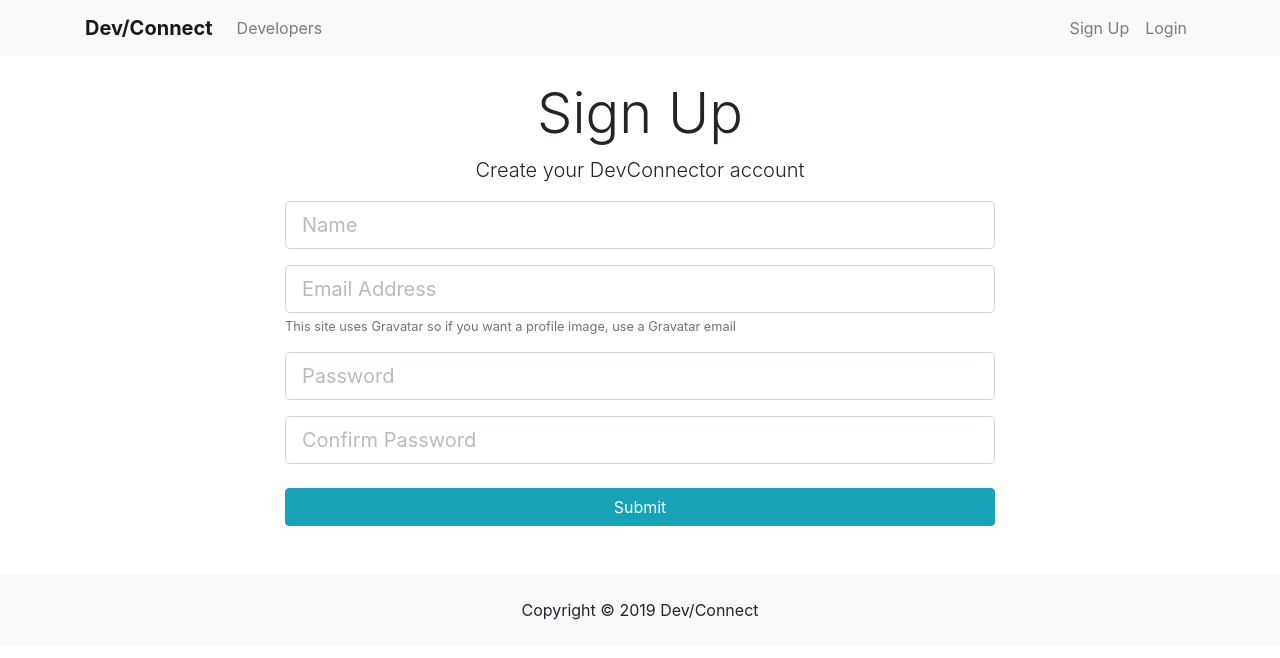
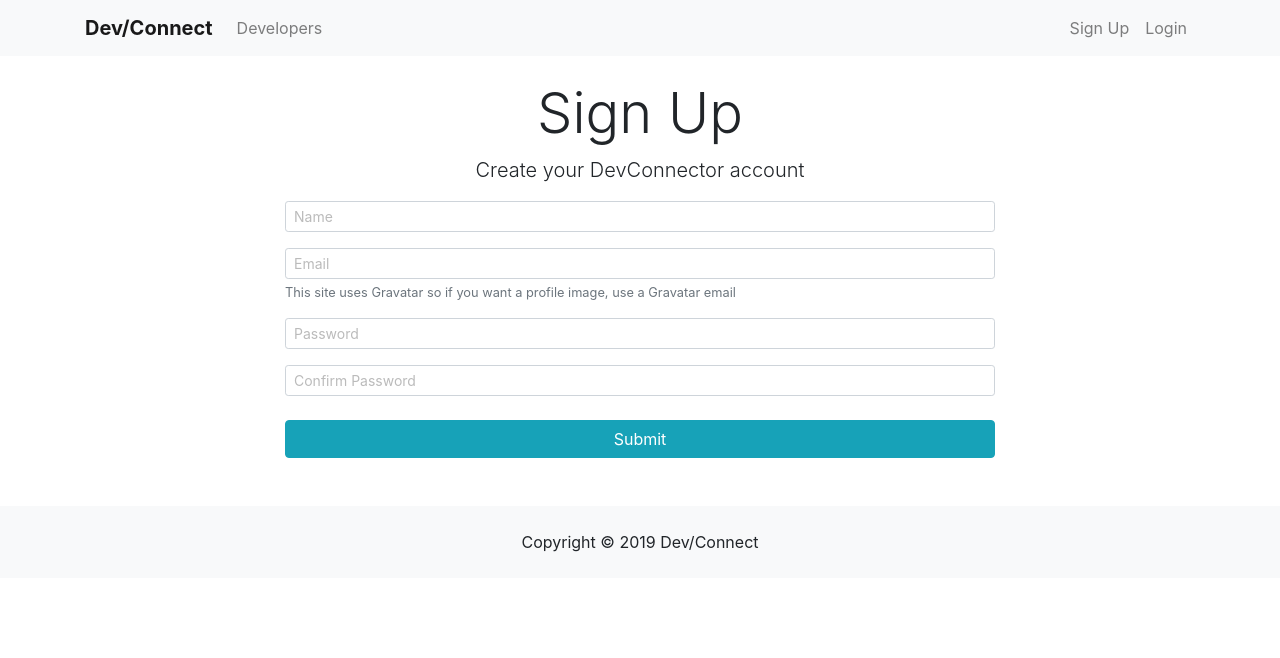
Before and after one commit to idesovmarch/devConnector--MERN, a React (Create React App) app in the folder client/: page /register in a window 1280 px wide. Shown: the top 658 px of the page. Built offline with nearby package versions, Linux system fonts and the light colour scheme.

Commit message:
Finish login validation, turn forms into self contained start profile

```diff
--- a/client/src/components/auth/Login.js
+++ b/client/src/components/auth/Login.js
@@ -4,6 +4,7 @@
 import { connect } from 'react-redux';
 import { loginUser } from '../../actions/authActions';
 import classnames from 'classnames';
+import TextFieldGroup from '../common/TextFieldGroup';
 
 class Login extends Component {
   constructor() {
@@ -57,37 +58,33 @@
                 Sign in to your Dev/Connect account
               </p>
               <form onSubmit={this.onSubmit}>
-                <div className='form-group'>
-                  <input
-                    type='email'
-                    className={classnames('form-control form-control-lg', {
-                      'is-invalid': errors.email
-                    })}
-                    placeholder='Email Address'
-                    name='email'
-                    value={this.state.email}
-                    onChange={this.onChange}
-                  />
-                  {errors.email && (
-                    <div className='invalid-feedback'>{errors.email}</div>
-                  )}
-                </div>
-                <div className='form-group'>
-                  <input
+                <TextFieldGroup
+                  placeholder='Email Address'
+                  name='email'
+                  type='email'
+                  value={this.state.email}
+                  onChange={this.onChange}
+                  error={errors.email}
+                />
+                <form onSubmit={this.onSubmit}>
+                  <TextFieldGroup
+                    placeholder='password'
+                    name='password'
                     type='password'
-                    className={classnames('form-control form-control-lg', {
-                      'is-invalid': errors.password
-                    })}
-                    placeholder='Password'
-                    name='password'
                     value={this.state.password}
                     onChange={this.onChange}
+                    error={errors.password}
                   />
-                  {errors.password && (
-                    <div className='invalid-feedback'>{errors.password}</div>
-                  )}
-                </div>
-                <input type='submit' className='btn btn-info btn-block mt-4' />
+                  <input
+                    type='submit'
+                    className='btn btn-info btn-block mt-4'
+                    style={{
+                      width: '25%',
+                      marginLeft: 'auto',
+                      marginRight: 'auto'
+                    }}
+                  />
+                </form>
               </form>
             </div>
           </div>
--- a/client/src/components/auth/Register.js
+++ b/client/src/components/auth/Register.js
@@ -4,6 +4,7 @@
 import classnames from 'classnames';
 import { connect } from 'react-redux';
 import { registerUser } from '../../actions/authActions';
+import TextFieldGroup from '../common/TextFieldGroup';
 
 class Register extends Component {
   constructor() {
@@ -62,70 +63,39 @@
                 Create your DevConnector account
               </p>
               <form onSubmit={this.onSubmit}>
-                <div className='form-group'>
-                  <input
-                    type='text'
-                    className={classnames('form-control form-control-lg', {
-                      'is-invalid': errors.name
-                    })}
+                <TextFieldGroup
                   placeholder='Name'
                   name='name'
                   value={this.state.name}
                   onChange={this.onChange}
+                  error={errors.name}
                 />
-                  {errors.name && (
-                    <div className='invalid-feedback'>{errors.name}</div>
-                  )}
-                </div>
-                <div className='form-group'>
-                  <input
+                <TextFieldGroup
+                  placeholder='Email'
+                  name='email'
                   type='email'
-                    className={classnames('form-control form-control-lg', {
-                      'is-invalid': errors.email
-                    })}
-                    placeholder='Email Address'
-                    name='email'
                   value={this.state.email}
                   onChange={this.onChange}
+                  error={errors.email}
+                  info='This site uses Gravatar so if you want a profile image, use a Gravatar email'
                 />
-                  {errors.email && (
-                    <div className='invalid-feedback'>{errors.email}</div>
-                  )}
-                  <small className='form-text text-muted'>
-                    This site uses Gravatar so if you want a profile image, use
-                    a Gravatar email
-                  </small>
-                </div>
-                <div className='form-group'>
-                  <input
-                    type='password'
-                    className={classnames('form-control form-control-lg', {
-                      'is-invalid': errors.password
-                    })}
+                <TextFieldGroup
                   placeholder='Password'
                   name='password'
+                  type='password'
                   value={this.state.password}
                   onChange={this.onChange}
+                  error={errors.password}
                 />
-                  {errors.password && (
-                    <div className='invalid-feedback'>{errors.password}</div>
-                  )}
-                </div>
-                <div className='form-group'>
-                  <input
-                    type='password'
-                    className={classnames('form-control form-control-lg', {
-                      'is-invalid': errors.password2
-                    })}
+                <TextFieldGroup
                   placeholder='Confirm Password'
                   name='password2'
+                  type='password'
                   value={this.state.password2}
                   onChange={this.onChange}
+                  error={errors.password2}
                 />
-                  {errors.password2 && (
-                    <div className='invalid-feedback'>{errors.password2}</div>
-                  )}
-                </div>
+
                 <input type='submit' className='btn btn-info btn-block mt-4' />
               </form>
             </div>
--- /dev/null
+++ b/client/src/components/common/TextFieldGroup.js
@@ -0,0 +1,50 @@
+import React from 'react';
+import classnames from 'classnames';
+import PropTypes from 'prop-types';
+
+const TextFieldGroup = ({
+  name,
+  placeholder,
+  value,
+  label,
+  error,
+  info,
+  type,
+  onChange,
+  disable
+}) => {
+  return (
+    <div className='form-group'>
+      <input
+        type={type}
+        className={classnames('form-control form-control-sm', {
+          'is-invalid': error
+        })}
+        placeholder={placeholder}
+        name={name}
+        value={value}
+        onChange={onChange}
+        disable={disable}
+      />
+      {info && <small className='form-text text-muted'>{info}</small>}
+      {error && <div className='invalid-feedback'>{error}</div>}
+    </div>
+  );
+};
+
+TextFieldGroup.propTypes = {
+  name: PropTypes.string.isRequired,
+  placeholder: PropTypes.string,
+  value: PropTypes.string.isRequired,
+  info: PropTypes.string,
+  error: PropTypes.string,
+  type: PropTypes.string.isRequired,
+  onChange: PropTypes.string.isRequired,
+  disabled: PropTypes.string
+};
+
+TextFieldGroup.defaultProps = {
+  type: 'text'
+};
+
+export default TextFieldGroup;
--- a/client/src/components/layout/Landing.js
+++ b/client/src/components/layout/Landing.js
@@ -28,7 +28,7 @@
                 <hr />
                 <Link to='/register' className='btn btn-lg btn-info mr-2'>
                   Sign Up {''}
-                  <i class='fas fa-user-plus justify-content-end' />
+                  <i class='fas fa-user-plus' />
                 </Link>
                 <Link to='/login' className='btn btn-lg btn-light'>
                   Login {''}
--- a/client/src/reducers/index.js
+++ b/client/src/reducers/index.js
@@ -1,8 +1,10 @@
 import { combineReducers } from 'redux';
 import authReducer from './authReducer';
 import errorReducer from './errorReducer';
+import profileReducer from './profileReducer';
 
 export default combineReducers({
   auth: authReducer,
-  errors: errorReducer
+  errors: errorReducer,
+  profile: profileReducer
 });
--- /dev/null
+++ b/client/src/reducers/profileReducer.js
@@ -0,0 +1,5 @@
+const initialState = {
+  profile: null,
+  profiles: null,
+  loading: false
+};
```
Lines whose indentation alone changed are shown as unchanged.
